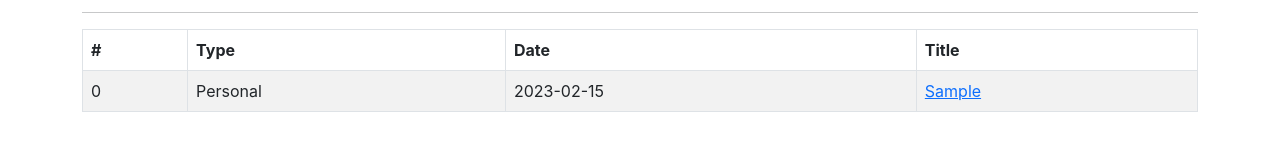
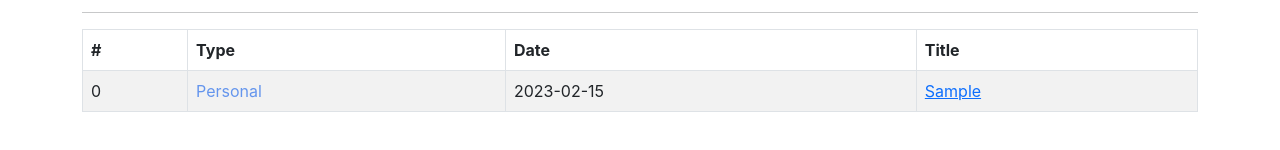
Before and after one commit to juleni/memories-storage, a React (Create React App) app: page / in a window 1280 px wide. Both pictures are taken after typing "Sample", "Sample" into the empty fields and a click on the button "Add Memory". Shown: the part 374-524 px from the top of the page. Built offline with nearby package versions, Linux system fonts and the light colour scheme.

Commit message:
Added color for each MEM_TYPE item

```diff
--- /dev/null
+++ b/src/components/ItemListComponent.css
@@ -0,0 +1,11 @@
+.Personal {
+  color: cornflowerblue !important;
+}
+
+.National {
+  color: forestgreen !important;
+}
+
+.World {
+  color: darkred !important;
+}
--- a/src/components/ItemListComponent.js
+++ b/src/components/ItemListComponent.js
@@ -1,6 +1,7 @@
 import React from "react";
 import Table from "react-bootstrap/Table";
 import { MEM_TYPE } from "../constants/constants";
+import "./ItemListComponent.css";
 
 export default function ItemListComponent({ itemList }) {
   return (
@@ -17,7 +18,7 @@ export default function ItemListComponent({ itemList }) {
         {itemList.map((item, index = 0) => (
           <tr key={index++}>
             <td>{index}</td>
-            <td>{MEM_TYPE[item.type]}</td>
+            <td className={MEM_TYPE[item.type]}>{MEM_TYPE[item.type]}</td>
             <td>{item.date}</td>
             <td>
               <a href={item.url} target="_blank">
```
